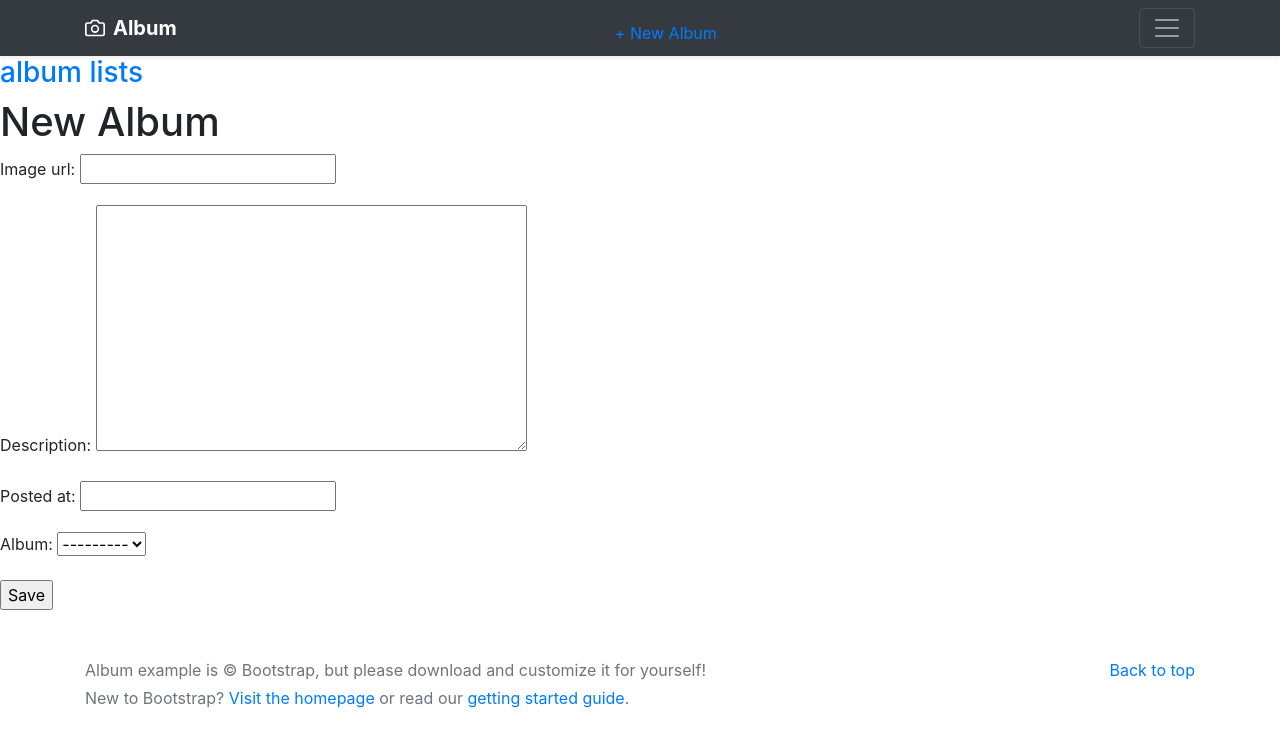
After one commit to atheenaantonyt9689/albumManagement, a Django app: page /albums/new/ in a window 1280 px wide. The commit adds this page. Shown: the top 747 px of the page. Run offline with Django 3.2, Linux system fonts and the light colour scheme; data that the repository does not hold is empty; some libraries are stand-ins or nearby versions.

Commit message:
new album creation partially completed

```diff
--- a/albums/models.py
+++ b/albums/models.py
@@ -1,9 +1,12 @@
 from django.db import models
+from django.urls import reverse
 
 # Create your models here.
 class Album(models.Model):
     title = models.CharField(max_length=200)
     description = models.TextField()
+    def get_absolute_url(self):
+        return reverse('album_detail', args=[str(self.id)])
 
     def __str__(self):
         return self.title
@@ -15,3 +18,6 @@ class Photo(models.Model):
 
     def __str__(self):
         return self.image_url
+
+    def get_absolute_url(self):
+        return reverse('album-detail', args=[str(self.id)])
--- a/albums/urls.py
+++ b/albums/urls.py
@@ -1,7 +1,7 @@
 from django.urls import path
-from .views import AlbumListView,AlbumDetailView
+from .views import AlbumListView,AlbumDetailView,PhotoCreateView
 urlpatterns = [
-    #path('albums/<int:pk>/',PhotoDetailView.as_view(), name='album-detail'),
+    path('albums/new/',PhotoCreateView.as_view(), name='album_new'),
     path('albums/<int:pk>/',AlbumDetailView.as_view(), name='album-detail'),
     path('', AlbumListView.as_view(), name='album-list'),
 ]
--- a/albums/views.py
+++ b/albums/views.py
@@ -1,4 +1,5 @@
 from django.views.generic import ListView,DetailView
+from django.views.generic.edit import CreateView
 
 # Create your views here.
 from .models import Album,Photo
@@ -12,6 +13,7 @@ class AlbumDetailView(DetailView):
     model = Album
     template_name='albums/album-detail.html'
 
-#class PhotoDetailView(DetailView):
-    #model = Photo
-    #template_name='albums/album-detail.html'
+class PhotoCreateView(CreateView):
+    model = Photo
+    template_name='albums/album_new.html'
+    fields='__all__'
--- a/templates/albums/album-detail.html
+++ b/templates/albums/album-detail.html
@@ -16,7 +16,7 @@
 
 
         <div class="album py-5 bg-light">
-            <div class="container">
+            <div class="container ">
 
               <div class="row">
                 {% for photo in object.photo_set.all  %}
--- /dev/null
+++ b/templates/albums/album_new.html
@@ -0,0 +1,9 @@
+{% extends 'layouts/base.html' %}
+
+{% block content %}
+    <h1>New Album</h1>
+    <form action="" method="post">{% csrf_token %}
+     {{form.as_p }}
+     <input type="submit" value="Save" />
+    </form>
+{% endblock content %}
--- a/templates/layouts/base.html
+++ b/templates/layouts/base.html
@@ -53,6 +53,7 @@
   <body>
 
 <header>
+
   <div class="collapse bg-dark" id="navbarHeader">
     <div class="container">
       <div class="row">
@@ -77,13 +78,19 @@
     <div class="container d-flex justify-content-between">
       <a href="#" class="navbar-brand d-flex align-items-center">
         <svg xmlns="http://www.w3.org/2000/svg" width="20" height="20" fill="none" stroke="currentColor" stroke-linecap="round" stroke-linejoin="round" stroke-width="2" aria-hidden="true" class="mr-2" viewBox="0 0 24 24" focusable="false"><path d="M23 19a2 2 0 0 1-2 2H3a2 2 0 0 1-2-2V8a2 2 0 0 1 2-2h4l2-3h6l2 3h4a2 2 0 0 1 2 2z"/><circle cx="12" cy="13" r="4"/></svg>
-        <strong>Album</strong>
+        <strong>Album </strong>
+
+
+        <div class="nav-right">
+          <a href="{% url 'album_new' %}">+ New Album</a>
+          </div>
       </a>
       <button class="navbar-toggler" type="button" data-toggle="collapse" data-target="#navbarHeader" aria-controls="navbarHeader" aria-expanded="false" aria-label="Toggle navigation">
         <span class="navbar-toggler-icon"></span>
       </button>
     </div>
   </div><h3><a href="{% url 'album-list' %}">album lists</a></h3>
+
 </header>
 <main role="main">
 
```
